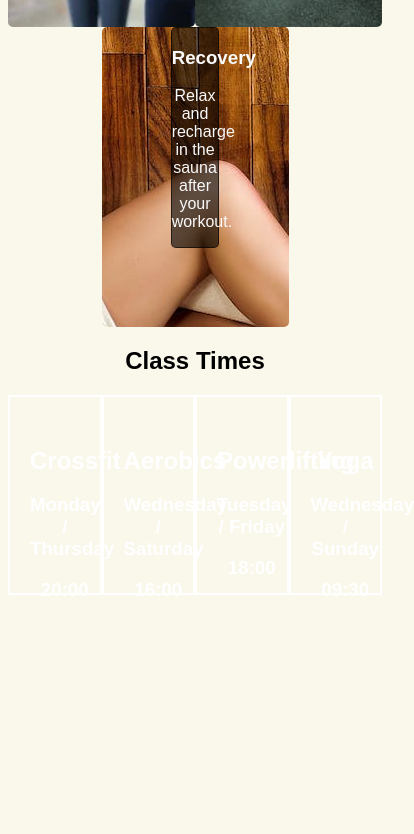
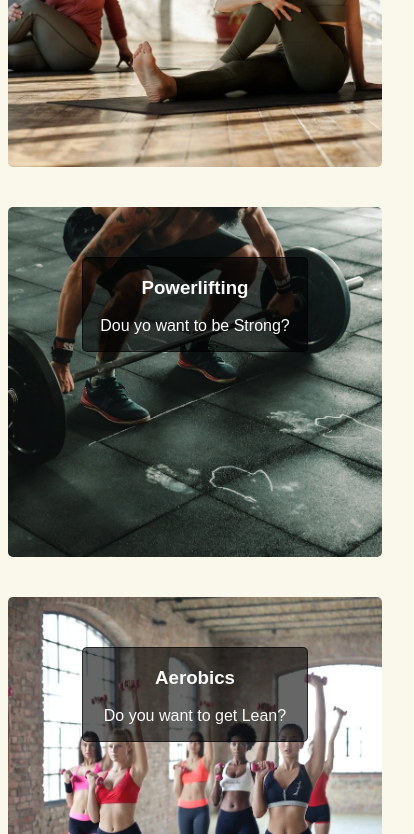
Before and after one commit to JustinFourie1993/Better-Bodies, a plain HTML site: page classes.html in a window 390 px wide. Shown: the part 849-1683 px from the top of the page, 414 px wide, since content can reach past the window. Before the commit the page ends 1652 px from the top, so only its background shows below. Drawn offline with Linux system fonts and the light colour scheme.

Commit message:
Add style to class divs, times divs and recovery section for responsive design

```diff
--- a/assets/css/style.css
+++ b/assets/css/style.css
@@ -11,7 +11,7 @@ header {
     color: #fafafa;
     height: 150px;
     margin: 0;
-    border-radius: 5px;
+
 
 }
 
@@ -50,47 +50,23 @@ h1 {
 #challenge {
     width: 100%;
     text-align: center;
+    text-decoration: underline;
 }
 
 /* classes */
 
-#gym-classes {
-    height: 600px
-}
 
-#crossfit {
-    background: url(../images/crossfit.webp) no-repeat center center;
-    float: left;
-    background-color: blue;
-}
-
-#yoga {
-    background: url(../images/yoga.webp) no-repeat center center;
-    float: right;
-    background-color: green;
-}
-
-#powerlifting {
-    float: right;
-    background: url(../images/powerlifting.jpeg) no-repeat center center;
-    background-color: red;
-
-}
-
-#aerobics {
-    float: left;
-    background: url(../images/aerobics.webp) no-repeat center center;
-    background-color: orange;
-}
 
 #gym-classes>div {
     height: 300px;
     text-align: center;
+    margin-bottom: 40px;
+    width: 40%;
+    color: #fafafa;
+    padding-top: 50px;
+    border-radius: 5px;
+    background-size: cover;
 
-    width: 50%;
-    color: #fafafa;
-
-    border-radius: 5px;
 }
 
 .black-box {
@@ -102,23 +78,48 @@ h1 {
     border-radius: 5px;
 }
 
+#crossfit {
+    background: url(../images/crossfit.webp) no-repeat center center;
+    float: left;
+    background-color: black;
+    margin-left: 5%;
+}
+
+#yoga {
+    background: url(../images/yoga.webp) no-repeat center center;
+    float: right;
+    background-color: black;
+    margin-right: 5%;
+}
+
+#powerlifting {
+    float: right;
+    background: url(../images/powerlifting.jpeg) no-repeat center center;
+    background-color: black;
+    margin-right: 5%;
+
+}
+
+#aerobics {
+    float: left;
+    background: url(../images/aerobics.webp) no-repeat center center;
+    background-color: black;
+    margin-left: 5%;
+}
+
+
 #recovery {
     background: url(../images/sauana.jpeg) no-repeat center center;
-    background-color: yellow;
+    background-color: black;
     width: 50%;
     color: #fafafa;
     height: 300px;
     margin: auto;
     border-radius: 5px;
-}
-
-#come-train {
-    width: 100%;
-    text-align: center;
-}
-
-#times {
-    padding-bottom: 150px;
+    margin-top: 40px;
+    clear: both;
+    padding-top: 50px;
+    background-size: cover;
 }
 
 /* footer */
@@ -129,9 +130,10 @@ footer {
     color: #fafafa;
     height: 150px;
     text-align: center;
-    border-radius: 5px;
+
     position: fixed;
     bottom: 0;
+
 }
 
 footer>p {
@@ -206,15 +208,22 @@ footer a:hover {
 
 /* times */
 
+#class-times {
+    text-align: center;
+    text-decoration: underline;
+}
+
 #times {
+
     width: 100%;
+
     padding-bottom: 400px;
 
 }
 
 #times div {
+    background: url(/assets/images/wall.jpeg);
     color: white;
-    background: url(/assets/images/wall.jpeg);
     width: 25%;
     height: 200px;
     float: left;
@@ -222,6 +231,7 @@ footer a:hover {
     text-align: center;
     border: 2px solid white;
     box-sizing: border-box;
+    border-radius: 5px;
 }
 
 
@@ -233,6 +243,10 @@ footer a:hover {
         display: none;
     }
 
+    .black-box {
+        width: 60%;
+    }
+
 
 }
 
@@ -241,3 +255,23 @@ footer a:hover {
         height: 200px;
     }
 }
+
+@media screen and (max-width: 1200px) {
+    #gym-classes>div {
+        width: 100%;
+        margin: 0 auto 40px;
+
+    }
+
+    #recovery {
+        width: 100%;
+    }
+
+    #times {
+        padding-bottom: 980px;
+    }
+
+    #times div {
+        width: 100%;
+    }
+}
--- a/classes.html
+++ b/classes.html
@@ -51,15 +51,16 @@
             </div>
         </div>
     </section>
+
     <section>
         <div id="recovery">
             <div class="black-box">
                 <h3>Recovery</h3>
-                <p>Relax and recharge in the sauna after your workout.</p>
+                <p>Relax and recharge.</p>
             </div>
         </div>
     </section>
-    <div id="come-train">
+    <div id="class-times">
         <h2>Class Times</h2>
     </div>
     <section id="times">
```
Also changed, not shown: .theia/launch.json (added).
